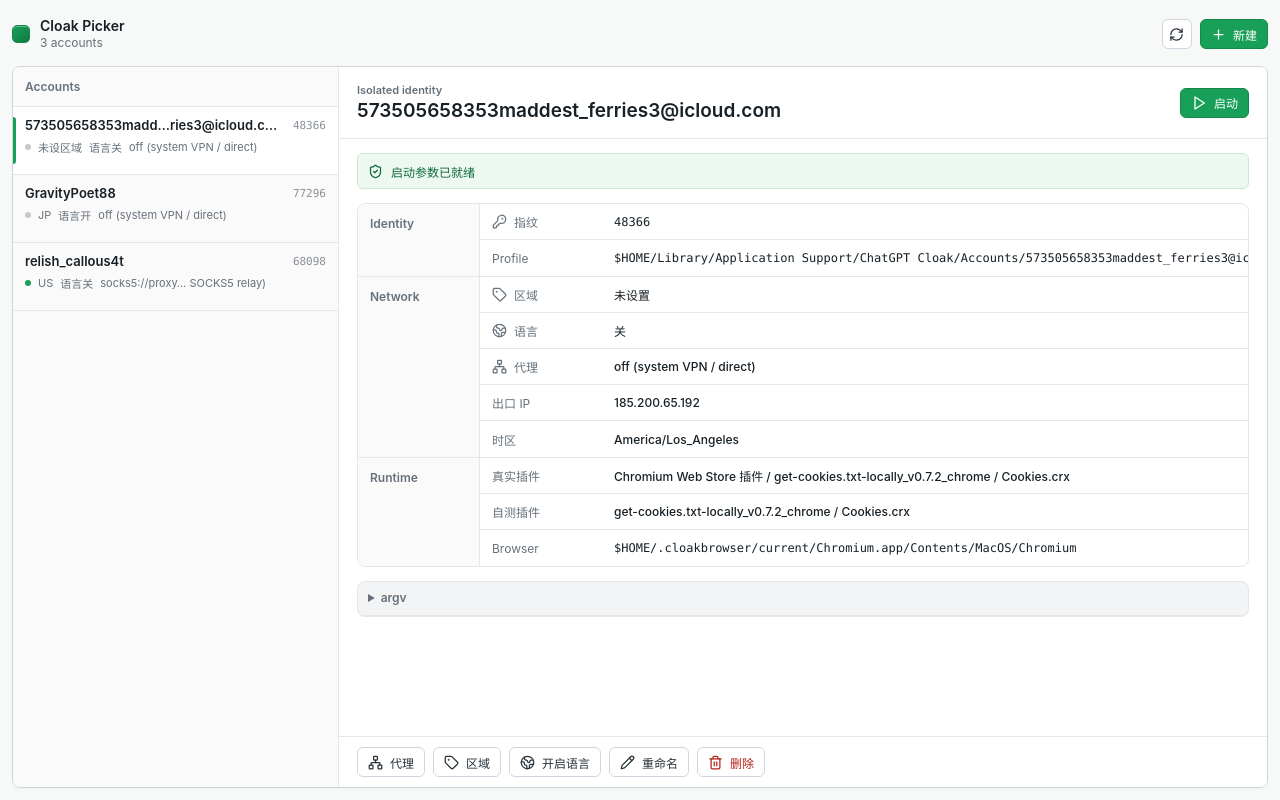
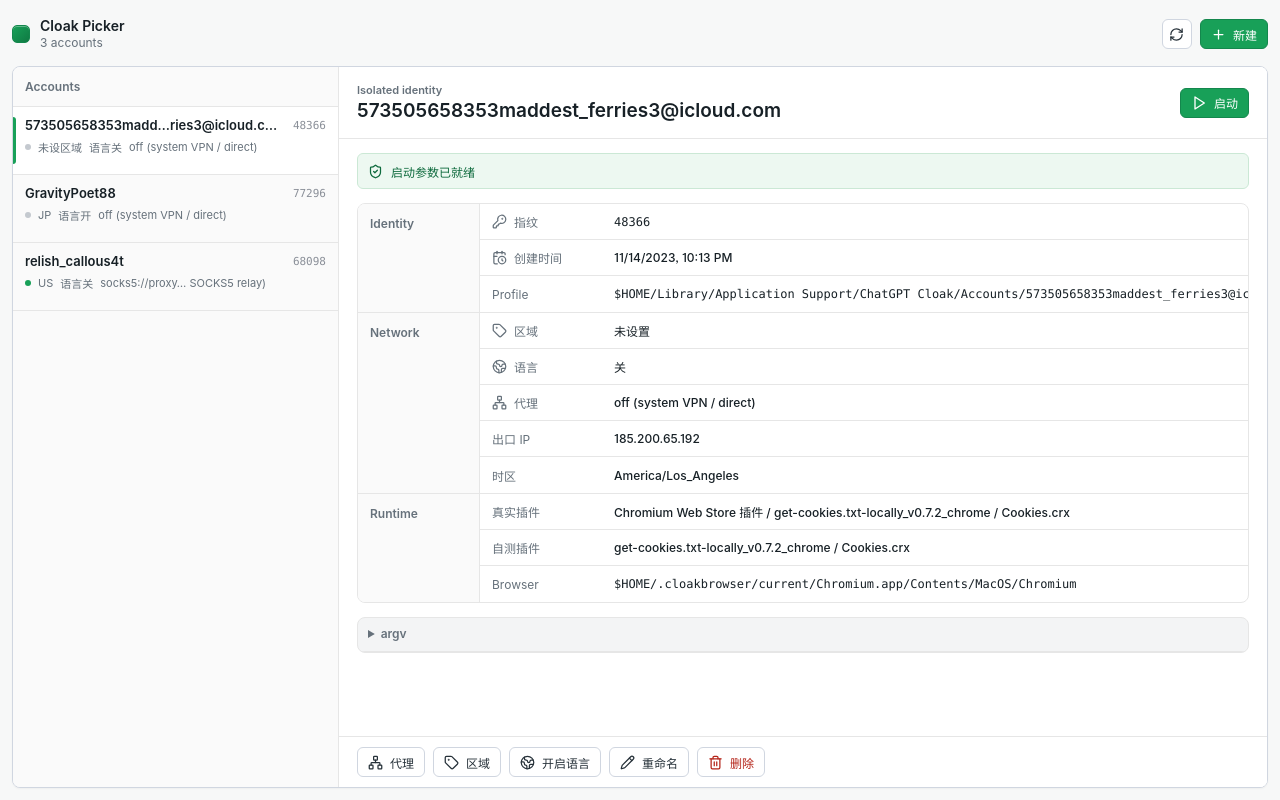
Before and after one commit to GravityPoet/chatgpt-web-desktop, a React (Vite) app in the folder cloak/cloak-picker/: page / in a window 1280 px wide. Built offline with nearby package versions, Linux system fonts and the light colour scheme.

Commit message:
fix(cloak): show account creation time

```diff
--- a/cloak/cloak-picker/src/App.tsx
+++ b/cloak/cloak-picker/src/App.tsx
@@ -1,6 +1,7 @@
 import { invoke } from "@tauri-apps/api/core";
 import {
   AlertTriangle,
+  CalendarClock,
   Globe2,
   KeyRound,
   Loader2,
@@ -336,6 +337,7 @@ export default function App() {
                 <section className="inspector">
                   <InspectorGroup title="Identity">
                     <InfoRow icon={<KeyRound size={15} />} label="指纹" value={selected.seed} mono />
+                    <InfoRow icon={<CalendarClock size={15} />} label="创建时间" value={formatCreatedAt(selected.created_at)} />
                     <InfoRow label="Profile" value={selected.profile_path} mono />
                   </InspectorGroup>
 
@@ -679,6 +681,17 @@ function middleTruncate(value: string, max: number) {
   return `${value.slice(0, keep)}…${value.slice(-keep)}`;
 }
 
+function formatCreatedAt(createdAtMicros: number) {
+  if (!Number.isFinite(createdAtMicros) || createdAtMicros <= 0) return "未知";
+  return new Intl.DateTimeFormat(undefined, {
+    year: "numeric",
+    month: "2-digit",
+    day: "2-digit",
+    hour: "2-digit",
+    minute: "2-digit",
+  }).format(new Date(Math.floor(createdAtMicros / 1000)));
+}
+
 function extensionSummary(paths: string[]) {
   if (paths.length === 0) return "无";
   return paths.map(pathBaseName).join(" / ");
```
Also changed, not shown: 1 other file (tests, documents, lock files or other folders).
